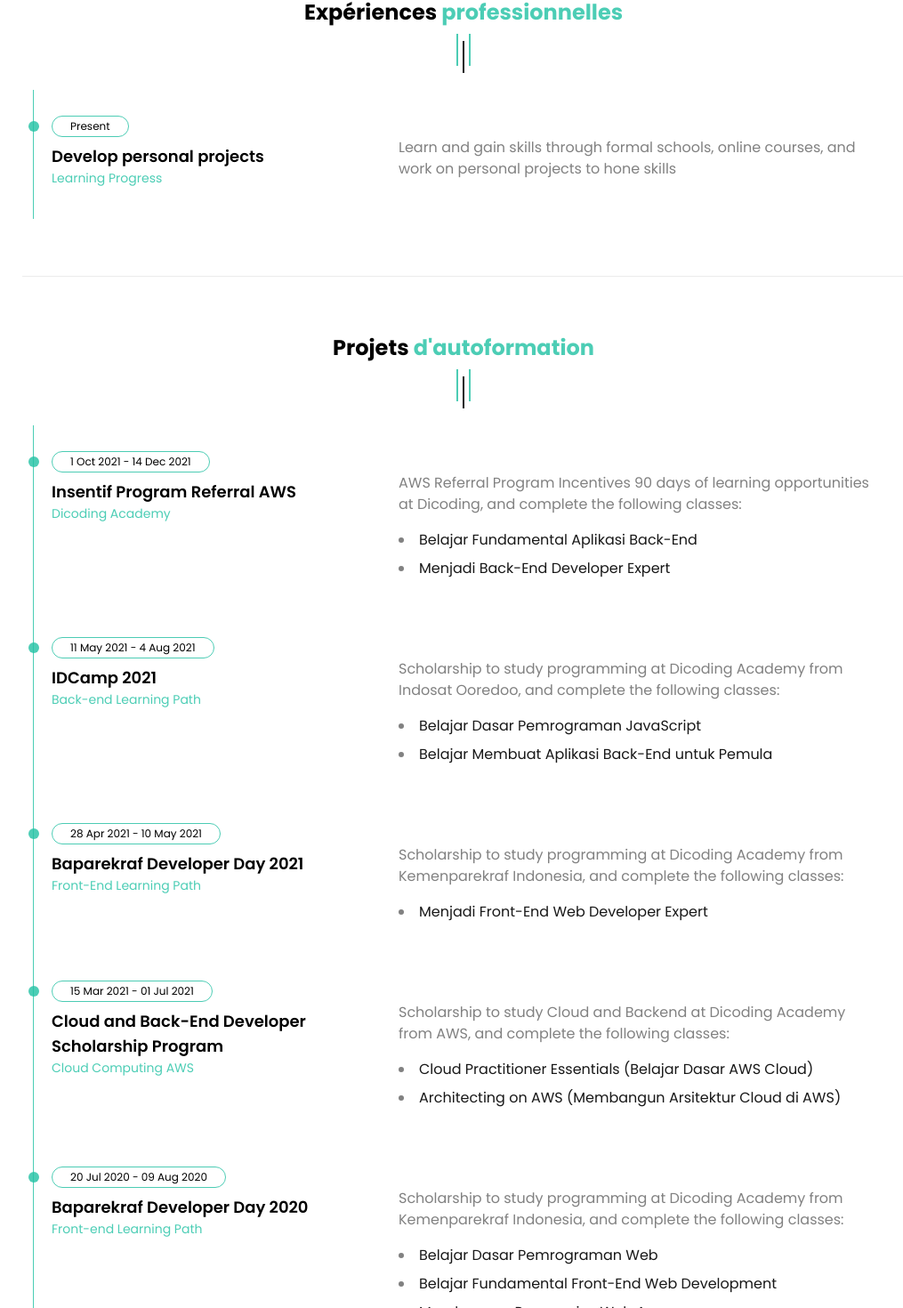
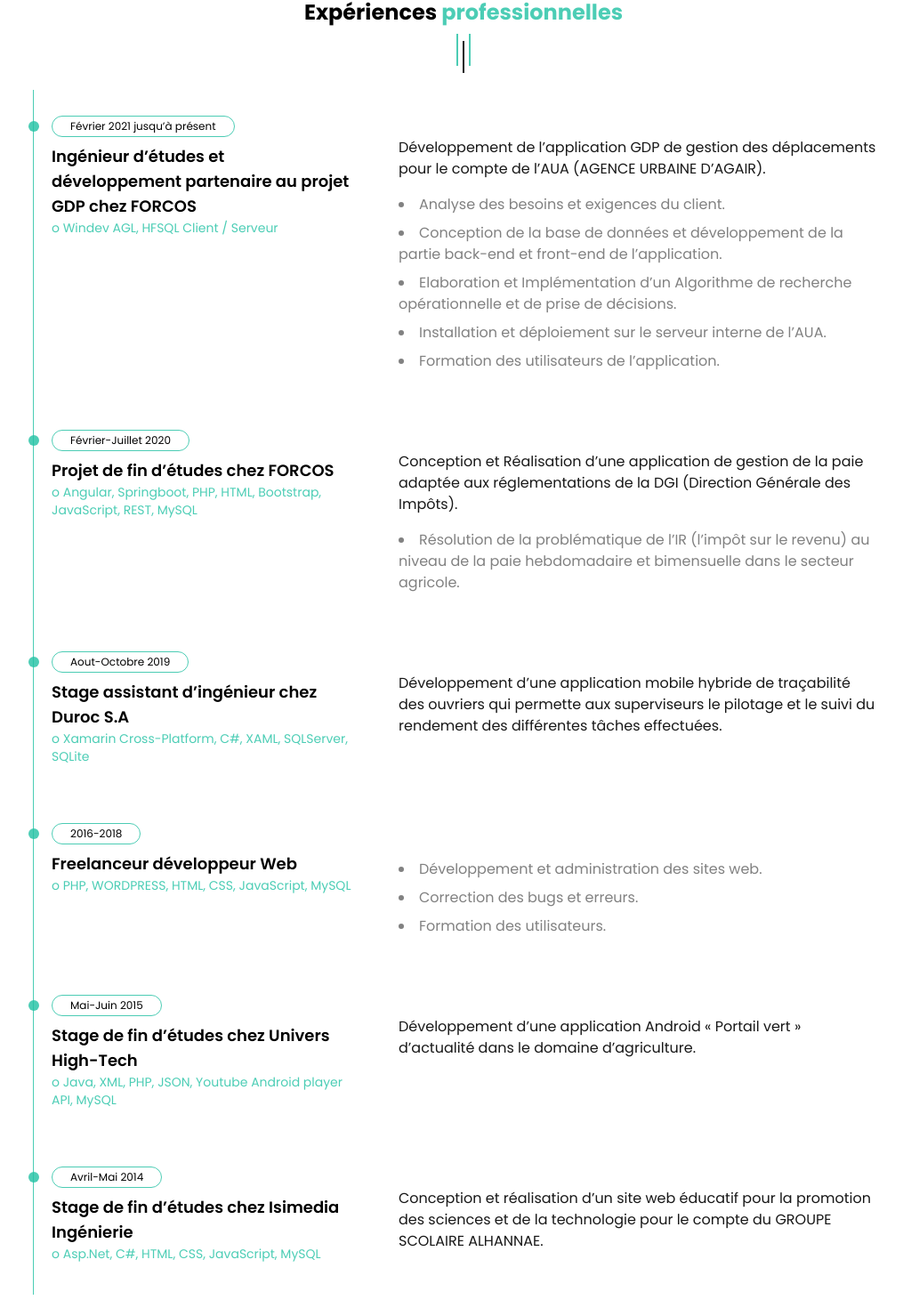
Before and after one commit to KhalilSaadH/Personal-protfolio, a Next.js app: page /resume in a window 1280 px wide. Shown: the part 494-1964 px from the top of the page at 89% size, without its empty margins (119-1134 px from the left). Built offline with nearby package versions, Linux system fonts and the light colour scheme; no server answers.

Commit message:
Updating resume page and app styling

```diff
--- a/components/atomics/AppTimeline.jsx
+++ b/components/atomics/AppTimeline.jsx
@@ -1,13 +1,19 @@
+//import React from 'react';
 const AppTimeline = ({ item, children }) => (
   <div className="py-7 px-5 border-l border-orange">
+    {item.timestamp ?
     <div className="relative">
       <span className="text-xs inline-block py-[3px] px-5 rounded-full border border-orange">
         {item.timestamp}
       </span>
       <span className="absolute w-3 h-3 bg-orange rounded-full left-[-26.5px] bottom-1/2 transform translate-y-1/2" />
     </div>
+    :
+    ""
+    }
     <div className="grid grid-cols-1 lg:grid-cols-5 lg:gap-x-12">
-      <div className="my-2 col-span-2">
+      {item.timestamp ?
+        <div className="my-2 col-span-2">
         <h3 className="text-base md:text-lg font-semibold">
           <a
             href={item.url}
@@ -17,10 +23,35 @@ const AppTimeline = ({ item, children }) => (
           >
             {item.name}{' '}
             <i className="fas fa-link text-xs text-gray hidden group-hover:inline" />
+
           </a>
         </h3>
         <h4 className="text-xs lg:text-sm text-orange">{item.info}</h4>
       </div>
+      :
+      <div className="my-2 col-span-2">
+          <div className="relative">
+            <span className="absolute w-3 h-3 bg-orange rounded-full left-[-26.5px] bottom transform translate-y-1/2" />
+          </div>
+      <h3 className="text-base md:text-lg font-semibold">
+
+        <a
+          href={item.url}
+          target="_blank"
+          rel="noopener noreferrer"
+          className="group"
+        >
+          {item.name}{' '}
+          <i className="fas fa-link text-xs text-gray hidden group-hover:inline" />
+
+        </a>
+
+      </h3>
+
+      <h4 className="text-xs lg:text-sm text-orange">{item.info}</h4>
+    </div>
+      }
+
       <div className="text-xs md:text-base text-gray col-span-3">
         {children}
       </div>
--- a/data/user.json
+++ b/data/user.json
@@ -319,7 +319,7 @@
   },
   "resume": {
     "title": "Curriculum Vitae",
-    "description": "Explorez mes expériences, mes connaissances professionnelle et mon parcours académique",
+    "description": "Explorez mes expériences, mes connaissances professionnelles et mon parcours académique",
     "contents": [
       {
         "id": 1,
@@ -327,10 +327,92 @@
         "contents": [
           {
             "id": 1,
-            "timestamp": "Present",
-            "name": "Develop personal projects",
-            "info": "Learning Progress",
-            "description": "Learn and gain skills through formal schools, online courses, and work on personal projects to hone skills",
+            "timestamp": "Février 2021 jusqu’à présent",
+            "name": "Ingénieur d’études et développement partenaire au projet GDP chez FORCOS",
+            "info": "o Windev AGL, HFSQL Client / Serveur",
+            "description": "Développement de l’application GDP de gestion des déplacements pour le compte de l’AUA (AGENCE URBAINE D’AGAIR).",
+            "url": "#",
+            "list": [
+              {
+                "id": 1,
+                "name": "Analyse des besoins et exigences du client."
+              },
+              {
+                "id": 2,
+                "name": "Conception de la base de données et développement de la partie back-end et front-end de l’application."
+              },
+              {
+                "id": 3,
+                "name": "Elaboration et Implémentation d’un Algorithme de recherche opérationnelle et de prise de décisions."
+              },
+              {
+                "id": 4,
+                "name": "Installation et déploiement sur le serveur interne de l’AUA."
+              },
+              {
+                "id": 5,
+                "name": "Formation des utilisateurs de l’application."
+              }
+
+            ]
+          },
+          {
+            "id": 2,
+            "timestamp": "Février-Juillet 2020 ",
+            "name": "Projet de fin d’études chez FORCOS",
+            "info": "o Angular, Springboot, PHP, HTML, Bootstrap, JavaScript, REST, MySQL",
+            "description": "Conception et Réalisation d’une application de gestion de la paie adaptée aux réglementations de la DGI (Direction Générale des Impôts).",
+            "url": "#",
+            "list": [
+              {
+                "id": 1,
+                "name": "Résolution de la problématique de l’IR (l’impôt sur le revenu) au niveau de la paie hebdomadaire et bimensuelle dans le secteur agricole."
+              }
+            ]
+          },
+          {
+            "id": 3,
+            "timestamp": "Aout-Octobre 2019 ",
+            "name": "Stage assistant d’ingénieur chez Duroc S.A",
+            "info": "o Xamarin Cross-Platform, C#, XAML, SQLServer, SQLite",
+            "description": "Développement d’une application mobile hybride de traçabilité des ouvriers qui permette aux superviseurs le pilotage et le suivi du rendement des différentes tâches effectuées.",
+            "url": "#"
+          },
+          {
+            "id": 4,
+            "timestamp": "2016-2018 ",
+            "name": "Freelanceur développeur Web",
+            "info": "o PHP, WORDPRESS, HTML, CSS, JavaScript, MySQL",
+            "url": "#",
+            "list": [
+              {
+                "id": 1,
+                "name": "Développement et administration des sites web."
+              },
+              {
+                "id": 2,
+                "name": "Correction des bugs et erreurs."
+              },
+              {
+                "id": 3,
+                "name": "Formation des utilisateurs."
+              }
+            ]
+          },
+          {
+            "id": 5,
+            "timestamp": "Mai-Juin 2015 ",
+            "name": "Stage de fin d’études chez Univers High-Tech",
+            "info": "o Java, XML, PHP, JSON, Youtube Android player API, MySQL",
+            "description": "Développement d’une application Android « Portail vert » d’actualité dans le domaine d’agriculture.",
+            "url": "#"
+          },
+          {
+            "id": 6,
+            "timestamp": "Avril-Mai 2014 ",
+            "name": "Stage de fin d’études chez Isimedia Ingénierie",
+            "info": "o Asp.Net, C#, HTML, CSS, JavaScript, MySQL",
+            "description": "Conception et réalisation d’un site web éducatif  pour la promotion des sciences et de la technologie pour le compte du GROUPE SCOLAIRE ALHANNAE.",
             "url": "#"
           }
         ]
@@ -341,7 +423,7 @@
         "contents": [
           {
             "id": 5,
-            "timestamp": "1 Oct 2021 - 14 Dec 2021",
+
             "name": "Insentif Program Referral AWS",
             "info": "Dicoding Academy",
             "description": "AWS Referral Program Incentives 90 days of learning opportunities at Dicoding, and complete the following classes:",
--- a/pages/resume.jsx
+++ b/pages/resume.jsx
@@ -23,7 +23,13 @@ const Resume = () => (
         <AppSection key={item.id} title={item.title} className="py-0">
           {item.contents.map((subItem) => (
             <AppTimeline key={subItem.id} item={subItem}>
-              {subItem.description}
+              <a
+              target="_blank"
+              rel="noopener noreferrer"
+              className="dark:text-white text-black  font-medium"
+              >
+                {subItem.description}
+              </a>
               {subItem.list ? (
                 <ul className="mt-4">
                   {subItem.list.map((listItem) => (
@@ -32,7 +38,7 @@ const Resume = () => (
                         href={listItem.url}
                         target="_blank"
                         rel="noopener noreferrer"
-                        className="text-black hover:text-orange"
+                        className="dark:text-white text-gray hover:text-orange"
                         title={listItem.level}
                       >
                         {listItem.name}
```
